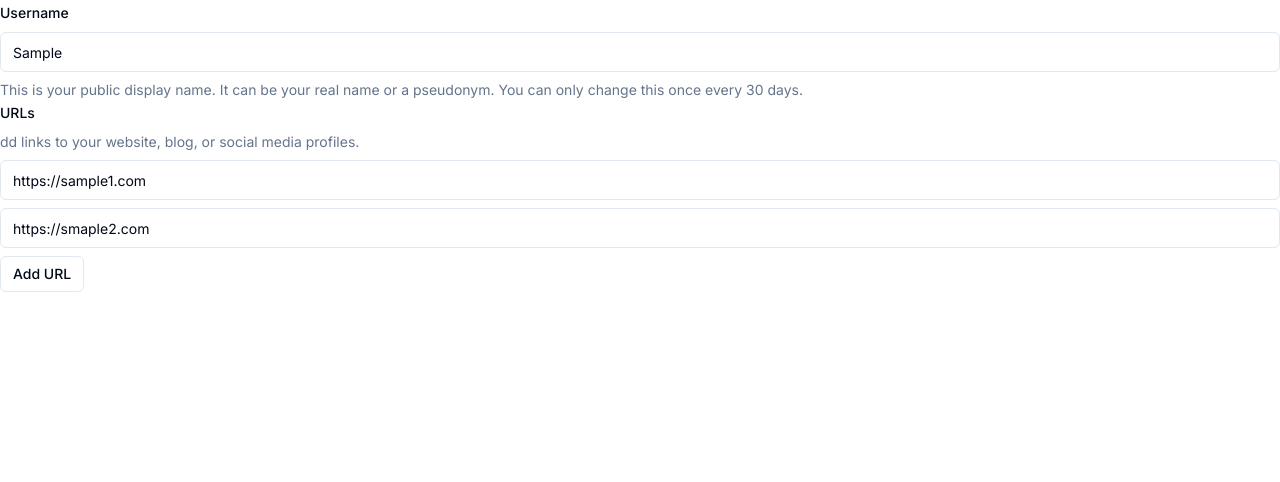
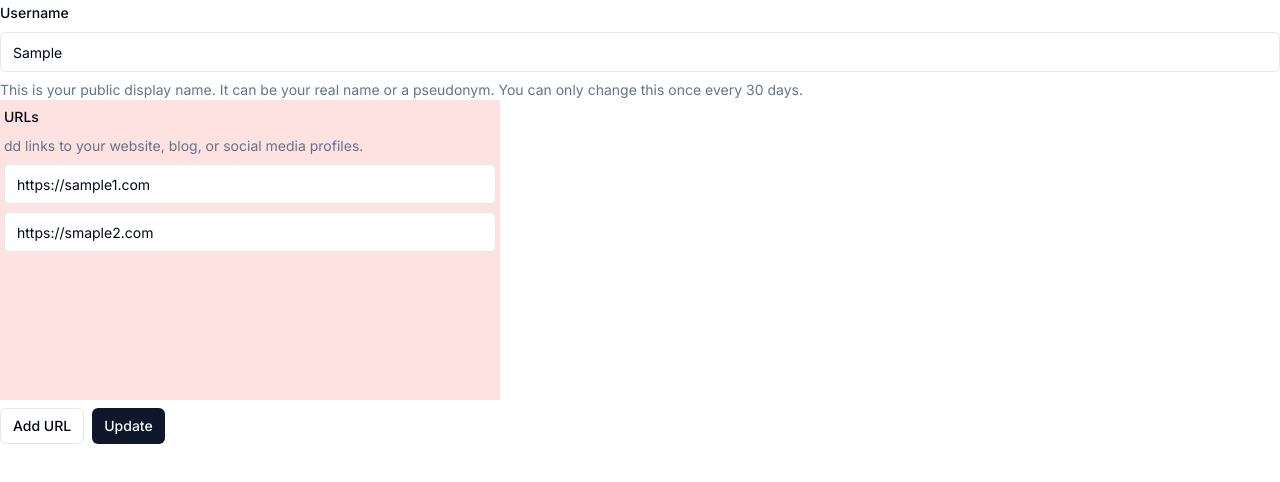
Before and after one commit to iinsu/studio-sandbox, a Next.js app: page /form in a window 1280 px wide. Shown: the top 482 px of the page. Built offline with nearby package versions, Linux system fonts and the light colour scheme.

Commit message:
URL 추가 위치 변경

```diff
--- a/src/app/form/page.tsx
+++ b/src/app/form/page.tsx
@@ -76,7 +76,7 @@ const HookForm = () => {
               </FormItem>
             )}
           />
-          <div>
+          <div className="bg-red-100 p-1 w-[500px] h-[300px] overflow-auto">
             {fields.map((field, index) => (
               <FormField
                 control={form.control}
@@ -98,14 +98,18 @@ const HookForm = () => {
                 )}
               />
             ))}
+          </div>
+          <div className="flex space-x-2 mt-2">
             <Button
               type="button"
               variant="outline"
               size="sm"
-              className="mt-2"
               onClick={() => append({ value: "" })}
             >
               Add URL
+            </Button>
+            <Button type="submit" size="sm">
+              Update
             </Button>
           </div>
         </form>
```
